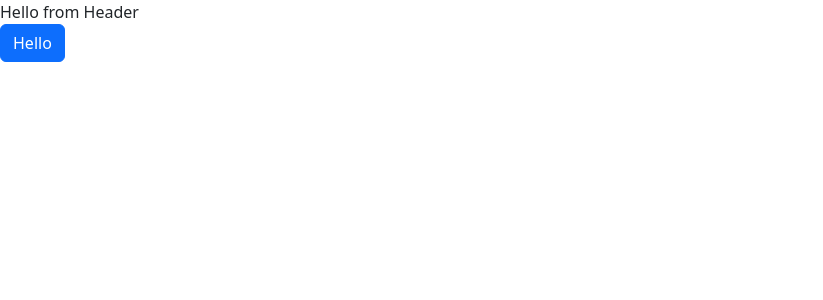
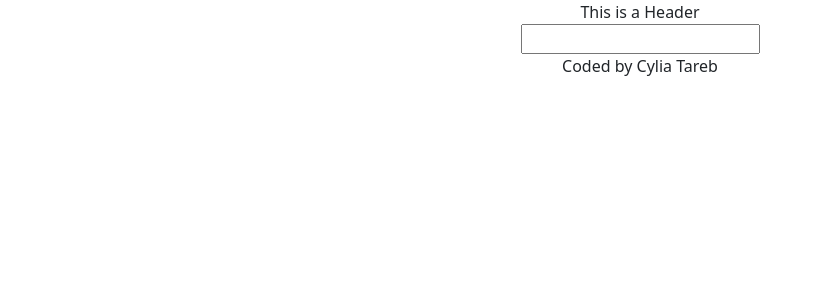
Before and after one commit to celt95/dictionary-project, a React (Create React App) app: page / in a window 1280 px wide. Shown: the top 300 px of the page, without its empty margins (0-823 px from the left). Built offline with nearby package versions, Linux system fonts and the light colour scheme.

Commit message:
created dictionary component, added a form

```diff
--- a/public/index.html
+++ b/public/index.html
@@ -14,7 +14,6 @@
       manifest.json provides metadata used when your web app is installed on a
       user's mobile device or desktop. See https://developers.google.com/web/fundamentals/web-app-manifest/
     -->
-    <link rel="manifest" href="%PUBLIC_URL%/manifest.json" />
     <!--
       Notice the use of %PUBLIC_URL% in the tags above.
       It will be replaced with the URL of the `public` folder during the build.
--- a/src/App.css
+++ b/src/App.css
@@ -0,0 +1,3 @@
+.App {
+  text-align: center;
+}
--- a/src/App.js
+++ b/src/App.js
@@ -1,10 +1,16 @@
 import "./App.css";
+import Dictionary from "./Dictionary";
 
 function App() {
   return (
     <div className="App">
-      <header className="App-header">Hello from Header</header>
-      <button className="btn btn-primary">Hello</button>
+      <header className="App-header">This is a Header</header>
+      <div className="container">
+        <main>
+          <Dictionary />
+        </main>
+      </div>
+      <footer>Coded by Cylia Tareb</footer>
     </div>
   );
 }
--- /dev/null
+++ b/src/Dictionary.js
@@ -0,0 +1,19 @@
+import React, { useState } from "react";
+import "./Dictionary.css";
+export default function Dictionary() {
+  const [keyword, setKeyword] = useState(null);
+  function handleSubmit(event) {
+    event.preventDefault();
+    alert(`Seaching for the definition of ${keyword}`);
+  }
+  function handleKeyWordChange(event) {
+    setKeyword(event.target.value);
+  }
+  return (
+    <div className="Dictionary">
+      <form onSubmit={handleSubmit}>
+        <input type="search" onChange={handleKeyWordChange} />
+      </form>
+    </div>
+  );
+}
```
Also changed, not shown: src/Dictionary.css (added).
